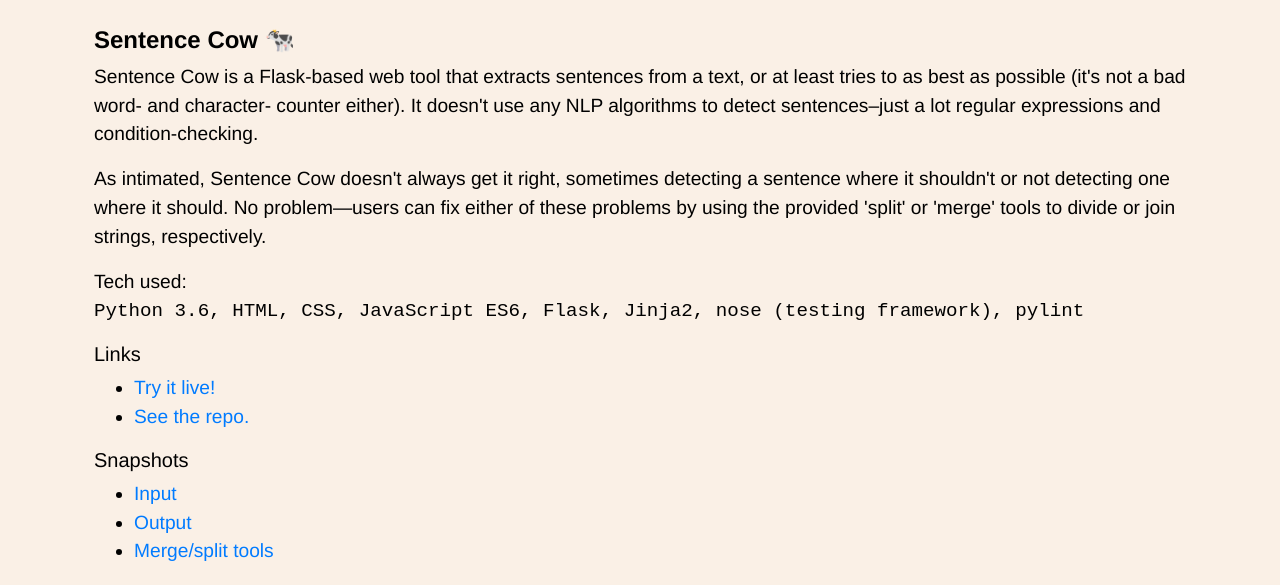
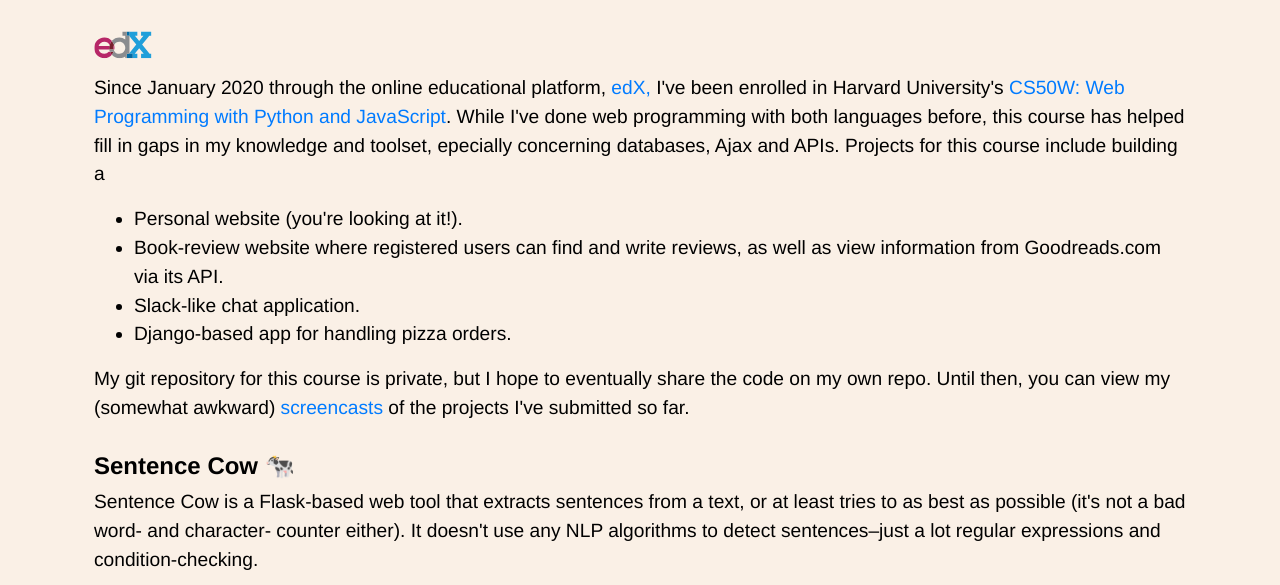
Before and after one commit to dunnesquared/dunnesquared.github.io, a plain HTML site: page projects.html in a window 1280 px wide. Shown: the part 215-800 px from the top of the page. Drawn offline with nearby package versions, Linux system fonts and the light colour scheme.

Commit message:
Add edX projects description

```diff
--- a/css/style.css
+++ b/css/style.css
@@ -153,4 +153,8 @@ th, td {
   background-color: red;
 }
 
+#edx{
+  margin-top: 1em;
+}
+
 /*# sourceMappingURL=style.css.map */
--- a/projects.html
+++ b/projects.html
@@ -29,8 +29,6 @@
         </h3>
       </header>
 
-      <!--<nav class="navbar navbar-expand-sm bg-primary navbar-dark">
-        <ul class="navbar-nav">-->
       <nav>
         <ul class="nav nav-pills nav-fill flex-column flex-sm-row">
           <li class="nav-item">
@@ -53,6 +51,37 @@
           <h3>Projects</h3>
 
           <section class="main-text">
+
+            <article id='edx' class="project">
+              <img src="img/edx-icon.svg" style="height:3em; width:auto;">
+
+              <p>
+              Since January 2020 through the online educational platform,
+              <a href="https://www.edx.org/">edX,</a> I've been enrolled in Harvard University's
+               <a href="https://www.edx.org/course/cs50s-web-programming-with-python-and-javascript"
+                  alt="Link to CS50W webpage">CS50W: Web Programming with Python and JavaScript</a>.
+                  While I've done web programming with both languages before,
+                  this course has helped fill in gaps in my knowledge and toolset,
+                  epecially concerning databases, Ajax and APIs. Projects for this course include
+                  building a
+              </p>
+                  <ul>
+                    <li>Personal website (you're looking at it!).</li>
+                    <li>Book-review website where registered users can find and write reviews, as
+                        well as view information from Goodreads.com via its API.</li>
+                    <li>Slack-like chat application. </li>
+                    <li>Django-based app for handling pizza orders.</li>
+                  </ul>
+
+              <p>
+                My git repository for this course is private, but I
+                hope to eventually share the code on my own repo.
+                Until then, you can view my (somewhat awkward)
+                <a href="https://vimeo.com/user107428552" alt="video link">
+                screencasts</a> of the projects I've submitted so far.
+              </p>
+            </article>
+
 
             <article class="project">
               <div><h4>Sentence Cow 🐄</h4></div>
```
Also changed, not shown: img/edx-icon.svg (added).
